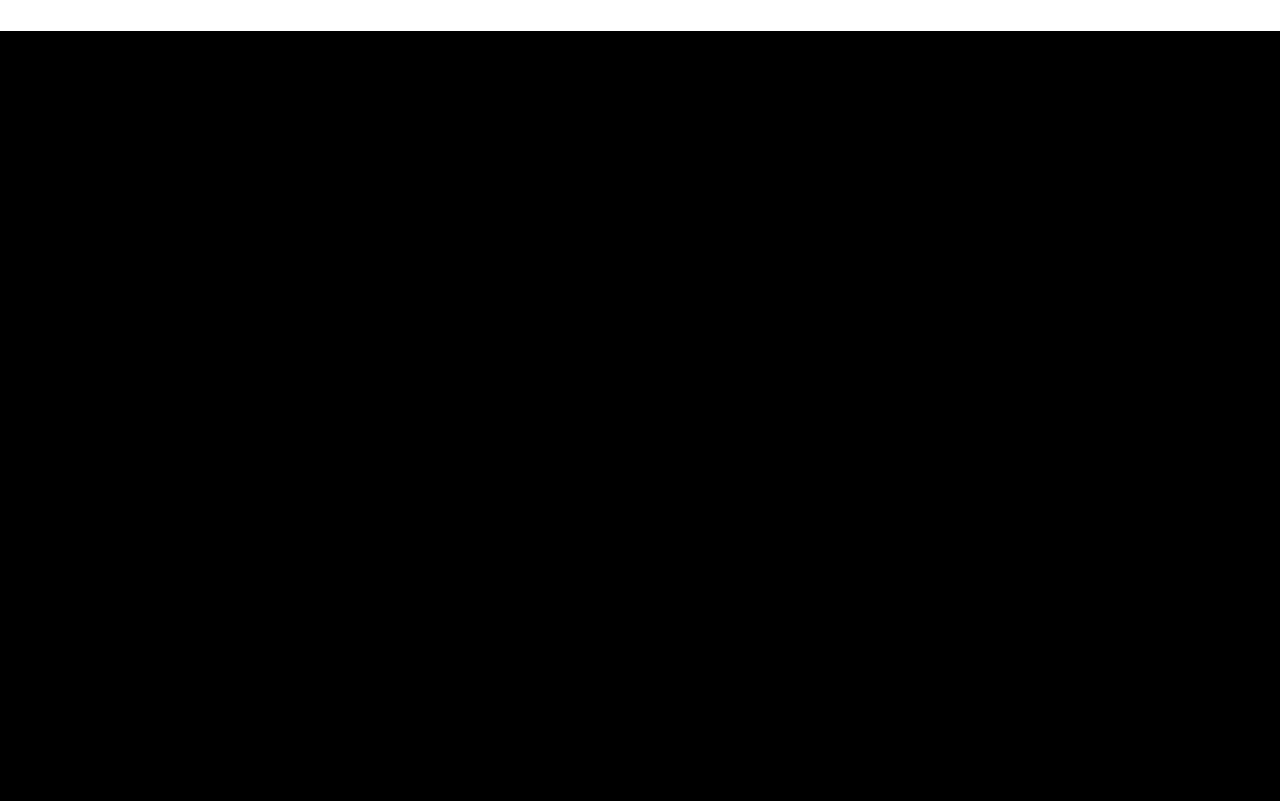
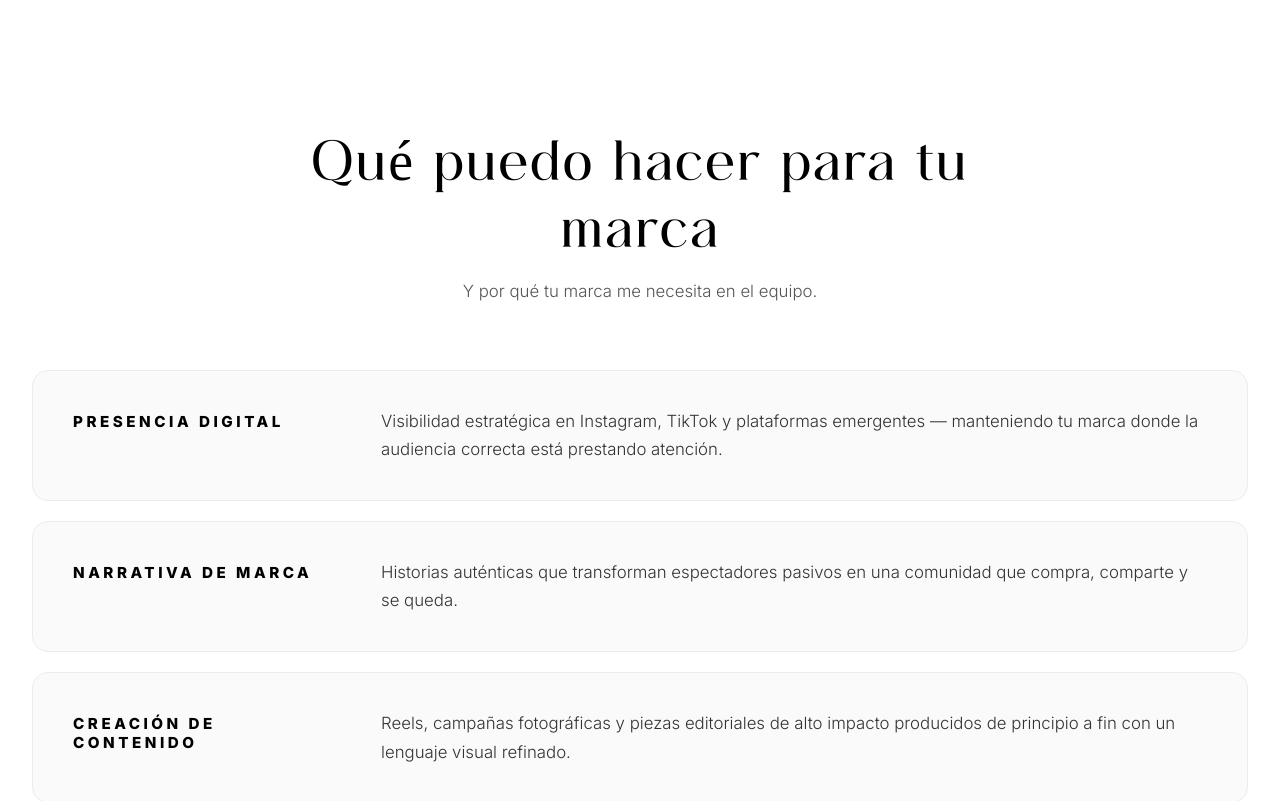
Before and after one commit to lucasperazzi/abril-portfolio, a React (Vite) app: page /content in a window 1280 px wide. Shown: the part 1720-2521 px from the top of the page. Before the commit the page ends 1751 px from the top, so only its background shows below. Built offline with nearby package versions, Linux system fonts and the light colour scheme.

Commit message:
Add services section, fix Actress translations, polish navbar

```diff
--- a/index.html
+++ b/index.html
@@ -6,7 +6,7 @@
     <title>Abril - Portfolio</title>
     <link rel="preconnect" href="https://fonts.googleapis.com">
     <link rel="preconnect" href="https://fonts.gstatic.com" crossorigin>
-    <link href="https://fonts.googleapis.com/css2?family=Inter:wght@300;400;500&display=swap" rel="stylesheet">
+    <link href="https://fonts.googleapis.com/css2?family=Inter:wght@300;400;500;600;700;800&display=swap" rel="stylesheet">
   </head>
   <body>
     <div id="root"></div>
--- a/src/Navbar.jsx
+++ b/src/Navbar.jsx
@@ -46,24 +46,31 @@ function Navbar({ isVisible = true, isHomePage = false }) {
       home: 'Home',
       contact: 'Contact',
       actress: 'Actress',
-      content: 'Content'
+      content: 'Content Creator'
     },
     es: {
       menu: 'Menú',
       home: 'Inicio',
       contact: 'Contacto',
       actress: 'Actriz',
-      content: 'Contenido'
+      content: 'Creadora de Contenido'
     }
   }
 
   const t = translations[language]
 
+  const handleLogoClick = (e) => {
+    if (isHomePage) {
+      e.preventDefault()
+      window.scrollTo({ top: 0, behavior: 'smooth' })
+    }
+  }
+
   return (
     <>
       <nav className={`top-nav ${isVisible ? 'visible' : ''}`}>
         <div className="nav-content">
-          <Link to="/" className="nav-logo">Abril Bianco</Link>
+          <Link to="/" className="nav-logo" onClick={handleLogoClick}>Abril Bianco</Link>
           <div className="nav-right">
             <button
               className="menu-button"
--- a/src/components/ActrizSection.jsx
+++ b/src/components/ActrizSection.jsx
@@ -7,8 +7,8 @@ function ActrizSection({ description, onOpenReel }) {
 
   const translations = {
     en: {
-      title: 'Actriz',
-      watchReel: 'Ver Reel'
+      title: 'Actress',
+      watchReel: 'Watch Reel'
     },
     es: {
       title: 'Actriz',
--- a/src/pages/Content.css
+++ b/src/pages/Content.css
@@ -258,3 +258,111 @@
     font-size: 1rem;
   }
 }
+
+/* ----- Services section ----- */
+
+.services-section {
+  background-color: white;
+  padding: 5rem 1.5rem 6rem;
+}
+
+.services-inner {
+  max-width: 80rem;
+  margin: 0 auto;
+}
+
+.services-header {
+  text-align: center;
+  max-width: 720px;
+  margin: 0 auto 4rem;
+}
+
+.services-title {
+  font-family: 'Classy Vogue', serif;
+  font-size: 2.75rem;
+  font-weight: normal;
+  letter-spacing: 0.1rem;
+  line-height: 1.2;
+  color: black;
+  margin: 0 0 1rem;
+}
+
+.services-subtitle {
+  font-family: 'Inter', sans-serif;
+  font-size: 1.05rem;
+  font-weight: 300;
+  line-height: 1.7;
+  color: #555;
+  margin: 0;
+}
+
+.services-list {
+  list-style: none;
+  margin: 0;
+  padding: 0;
+  display: flex;
+  flex-direction: column;
+  gap: 1rem;
+}
+
+.services-item {
+  display: grid;
+  grid-template-columns: 1fr;
+  gap: 0.75rem;
+  padding: 1.75rem 1.5rem;
+  background-color: #fafafa;
+  border: 1px solid #ececec;
+  border-radius: 1rem;
+  align-items: baseline;
+  transition: background-color 0.3s ease, border-color 0.3s ease, box-shadow 0.3s ease;
+}
+
+.services-item:hover {
+  background-color: white;
+  border-color: #d8d8d8;
+  box-shadow: 0 4px 18px rgba(0, 0, 0, 0.04);
+}
+
+.services-item-label {
+  font-family: 'Inter', sans-serif;
+  font-weight: 800;
+  font-size: 0.95rem;
+  letter-spacing: 0.22rem;
+  text-transform: uppercase;
+  color: #000;
+}
+
+.services-item-description {
+  font-family: 'Inter', sans-serif;
+  font-weight: 300;
+  font-size: 1.05rem;
+  line-height: 1.7;
+  color: #333;
+}
+
+@media (min-width: 769px) {
+  .services-section {
+    padding: 6rem 2rem 8rem;
+  }
+
+  .services-title {
+    font-size: 3.5rem;
+  }
+
+  .services-list {
+    gap: 1.25rem;
+  }
+
+  .services-item {
+    grid-template-columns: 260px 1fr;
+    gap: 3rem;
+    padding: 2.25rem 2.5rem;
+  }
+}
+
+@media (max-width: 768px) {
+  .services-item-label,
+  .services-item-description {
+    text-align: center;
+  }
+}
--- a/src/pages/Content.jsx
+++ b/src/pages/Content.jsx
@@ -84,12 +84,68 @@ function Content() {
     en: {
       title: 'Content Creator',
       description: 'Creating compelling digital content that connects with audiences and tells meaningful stories across various platforms and mediums.',
-      galleryTitle: 'Recent Projects'
+      galleryTitle: 'Recent Projects',
+      servicesTitle: 'What I can do for your brand',
+      servicesSubtitle: 'And why your brand needs me on the team.',
+      services: [
+        {
+          label: 'Network presence',
+          description: 'Strategic visibility across Instagram, TikTok, and emerging platforms — keeping your brand where the right audience is paying attention.'
+        },
+        {
+          label: 'Brand storytelling',
+          description: 'Authentic narratives that turn passive viewers into a community that buys, shares, and stays.'
+        },
+        {
+          label: 'Content creation',
+          description: 'High-impact reels, photo campaigns, and editorial pieces produced end-to-end with a refined visual language.'
+        },
+        {
+          label: 'Creative direction',
+          description: 'Concept, styling, and visual identity for digital launches, lookbooks, and campaign rollouts.'
+        },
+        {
+          label: 'Brand collaborations',
+          description: 'Considered partnerships with brands whose values, aesthetic, and audience genuinely align with mine.'
+        },
+        {
+          label: 'Analytics & strategy',
+          description: 'Data-led planning that pairs creative instinct with measurable performance.'
+        }
+      ]
     },
     es: {
       title: 'Creadora de Contenido',
       description: 'Creando contenido digital convincente que conecta con las audiencias y cuenta historias significativas a través de varias plataformas y medios.',
-      galleryTitle: 'Proyectos Recientes'
+      galleryTitle: 'Proyectos Recientes',
+      servicesTitle: 'Qué puedo hacer para tu marca',
+      servicesSubtitle: 'Y por qué tu marca me necesita en el equipo.',
+      services: [
+        {
+          label: 'Presencia digital',
+          description: 'Visibilidad estratégica en Instagram, TikTok y plataformas emergentes — manteniendo tu marca donde la audiencia correcta está prestando atención.'
+        },
+        {
+          label: 'Narrativa de marca',
+          description: 'Historias auténticas que transforman espectadores pasivos en una comunidad que compra, comparte y se queda.'
+        },
+        {
+          label: 'Creación de contenido',
+          description: 'Reels, campañas fotográficas y piezas editoriales de alto impacto producidos de principio a fin con un lenguaje visual refinado.'
+        },
+        {
+          label: 'Dirección creativa',
+          description: 'Concepto, estilismo e identidad visual para lanzamientos digitales, lookbooks y campañas.'
+        },
+        {
+          label: 'Colaboraciones',
+          description: 'Alianzas pensadas con marcas cuyos valores, estética y audiencia se alinean genuinamente con los míos.'
+        },
+        {
+          label: 'Análisis y estrategia',
+          description: 'Planificación basada en datos que combina instinto creativo con rendimiento medible.'
+        }
+      ]
     }
   }
 
@@ -142,6 +198,23 @@ function Content() {
         </div>
       </div>
 
+      <section className="services-section">
+        <div className="services-inner">
+          <div className="services-header">
+            <h2 className="services-title">{t.servicesTitle}</h2>
+            <p className="services-subtitle">{t.servicesSubtitle}</p>
+          </div>
+          <ul className="services-list">
+            {t.services.map((service) => (
+              <li key={service.label} className="services-item">
+                <span className="services-item-label">{service.label}</span>
+                <span className="services-item-description">{service.description}</span>
+              </li>
+            ))}
+          </ul>
+        </div>
+      </section>
+
       {(selectedItem || isClosing) && (
         <div className={`modal-overlay ${isClosing ? 'closing' : ''}`} onClick={closeModal}>
           <div className="modal-content" onClick={(e) => e.stopPropagation()}>
```
